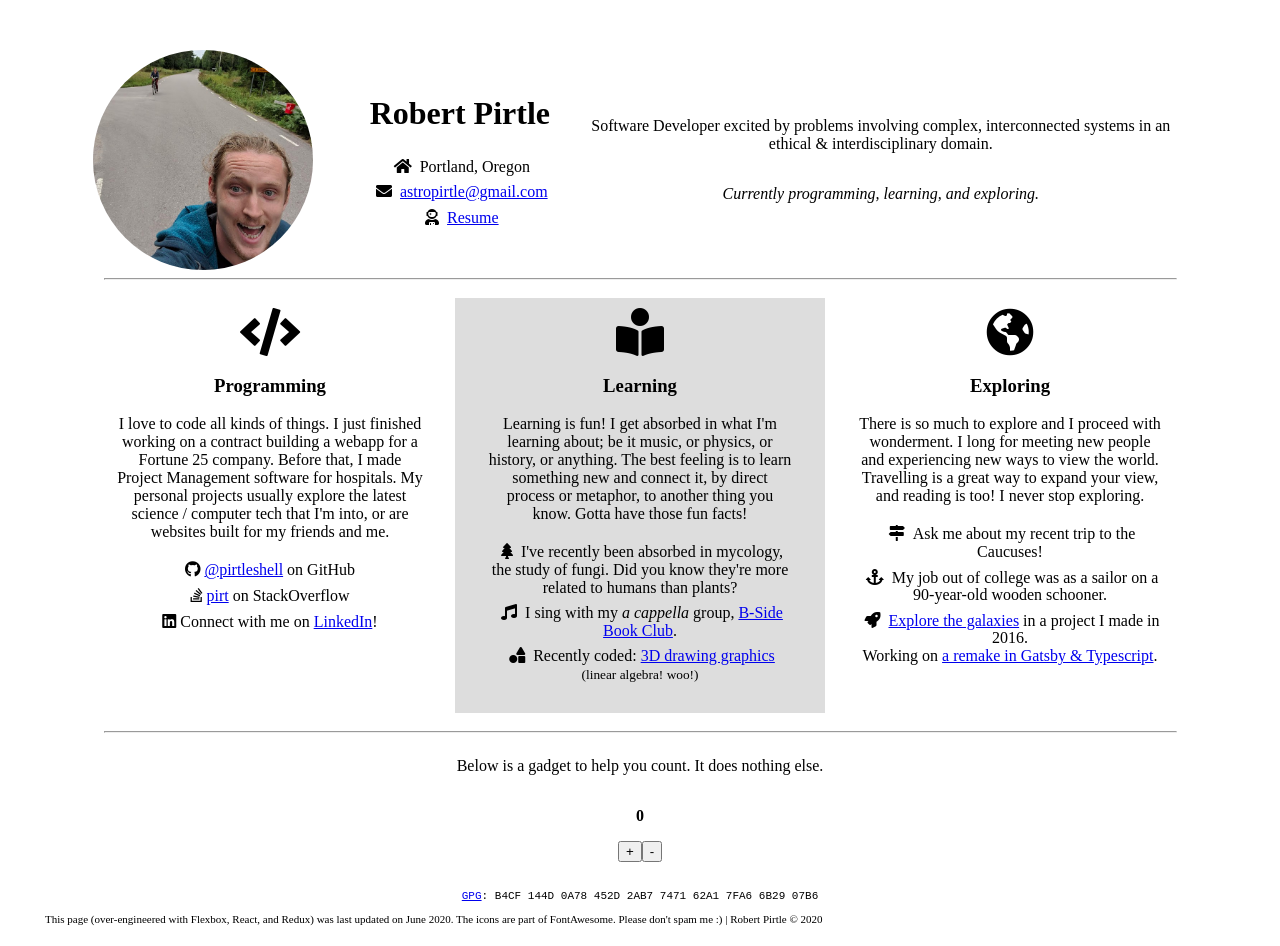
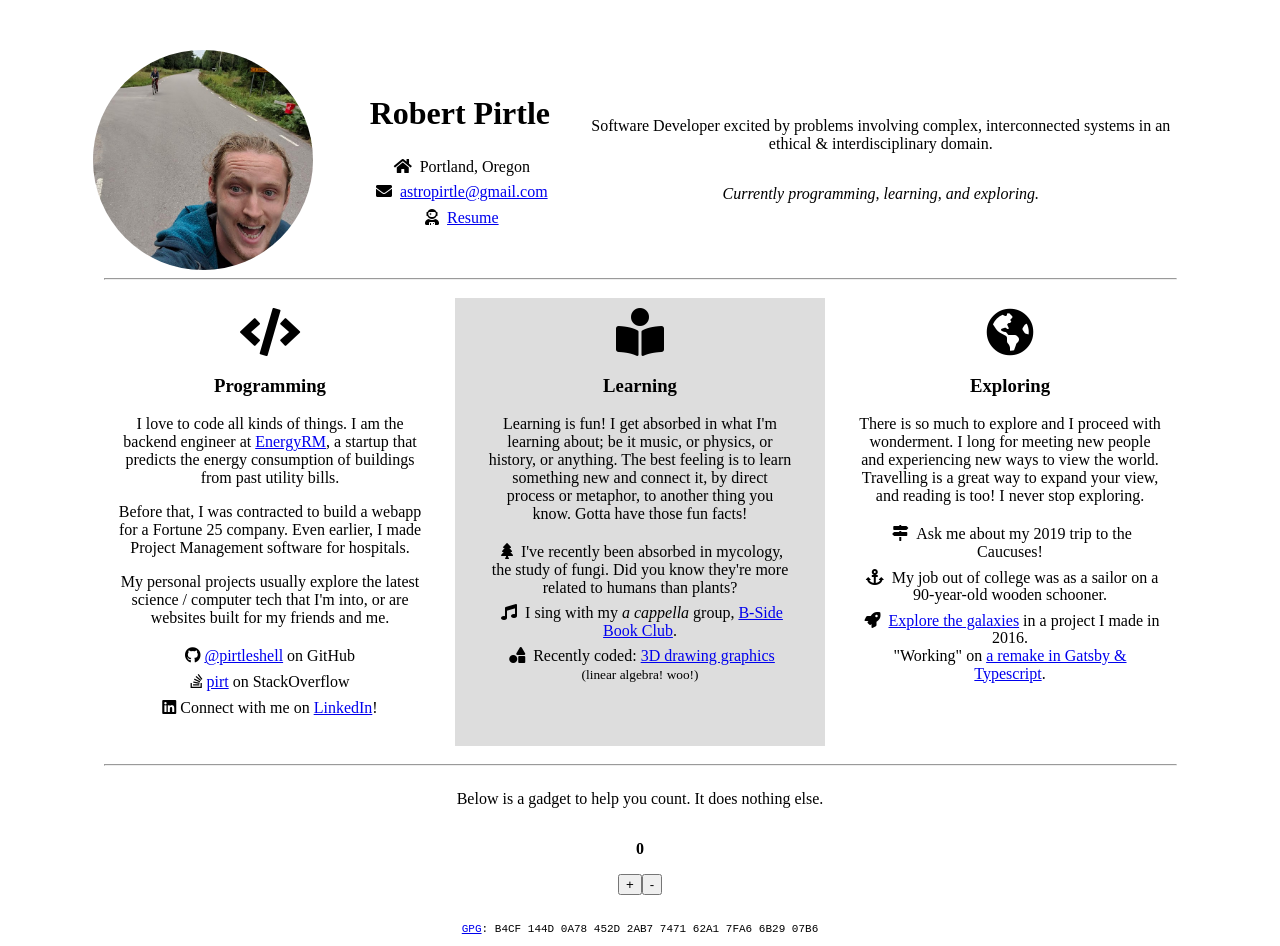
Before and after one commit to pirtleshell/profile, a React (Create React App) app: page / in a window 1280 px wide. Shown: the top 946 px of the page. Built offline with nearby package versions, Linux system fonts and the light colour scheme.

Commit message:
misc copy updates

```diff
--- a/src/components/BannerBox.js
+++ b/src/components/BannerBox.js
@@ -21,7 +21,7 @@ const BannerBox = () => {
         className="bannerImage"
         src="/imgs/sweeden-biking-cropped.jpg"
         alt="Robert Pirtle loves adventure."
-        title="Biking with my partner in Sweden! August 2019"
+        title="Biking in Sweden! August 2019"
       />
       <div className="bannerDetails">
         <h1>Robert Pirtle</h1>
--- a/src/components/Footer.js
+++ b/src/components/Footer.js
@@ -4,12 +4,13 @@ const Footer = () => {
   return (
     <footer>
       <code style={{ alignSelf: 'center' }}>
-        <a href="/pirtle-gpg.pub">GPG</a>: B4CF 144D 0A78 452D 2AB7  7471 62A1 7FA6 6B29 07B6
+        <a href="/pirtle-gpg.pub">GPG</a>: B4CF 144D 0A78 452D 2AB7 7471 62A1
+        7FA6 6B29 07B6
       </code>
       <p>
         This page (over-engineered with Flexbox, React, and Redux) was last
-        updated on June 2020. The icons are part of FontAwesome. Please don't
-        spam me :) | Robert Pirtle © 2020
+        updated on July 2021. The icons are part of FontAwesome. Please don't
+        spam me :) | Robert Pirtle © 2021
       </p>
     </footer>
   );
--- a/src/components/ProfileSplash.js
+++ b/src/components/ProfileSplash.js
@@ -26,13 +26,23 @@ const ProfileSplash = () => {
       title: 'Programming',
       caption: 'Code! Code! Code!',
       text: (
-        <p>
-          I love to code all kinds of things. I just finished working on a
-          contract building a webapp for a Fortune 25 company. Before that, I
-          made Project Management software for hospitals. My personal projects
-          usually explore the latest science&nbsp;/&nbsp;computer tech that I'm
-          into, or are websites built for my friends and me.
-        </p>
+        <>
+          <p>
+            I love to code all kinds of things. I am the backend engineer at{' '}
+            <a href="https://energyrm.com">EnergyRM</a>, a startup that predicts
+            the energy consumption of buildings from past utility bills.
+          </p>
+          <p>
+            Before that, I was contracted to build a webapp for a Fortune 25
+            company. Even earlier, I made Project Management software for
+            hospitals.
+          </p>
+          <p>
+            My personal projects usually explore the latest
+            science&nbsp;/&nbsp;computer tech that I'm into, or are websites
+            built for my friends and me.
+          </p>
+        </>
       ),
       icon: 'code',
       children: [
@@ -59,8 +69,7 @@ const ProfileSplash = () => {
     {
       title: 'Learning',
       caption: 'Learn! Learn! Learn!',
-      text:
-        "Learning is fun! I get absorbed in what I'm learning about; be it music, or physics, or history, or anything. The best feeling is to learn something new and connect it, by direct process or metaphor, to another thing you know. Gotta have those fun facts! ",
+      text: "Learning is fun! I get absorbed in what I'm learning about; be it music, or physics, or history, or anything. The best feeling is to learn something new and connect it, by direct process or metaphor, to another thing you know. Gotta have those fun facts! ",
       icon: 'book-reader',
       children: [
         <ul>
@@ -92,13 +101,12 @@ const ProfileSplash = () => {
     {
       title: 'Exploring',
       caption: 'Never stop exploring.',
-      text:
-        'There is so much to explore and I proceed with wonderment. I long for meeting new people and experiencing new ways to view the world. Travelling is a great way to expand your view, and reading is too! I never stop exploring.',
+      text: 'There is so much to explore and I proceed with wonderment. I long for meeting new people and experiencing new ways to view the world. Travelling is a great way to expand your view, and reading is too! I never stop exploring.',
       icon: 'globe-americas',
       children: [
         <ul>
           <li className="fa fa-map-signs">
-            &nbsp;<span>Ask me about my recent trip to the Caucuses!</span>
+            &nbsp;<span>Ask me about my 2019 trip to the Caucuses!</span>
           </li>
           <li className="fa fa-anchor">
             &nbsp;
@@ -115,7 +123,7 @@ const ProfileSplash = () => {
             </span>
             <br />
             <span>
-              Working on{' '}
+              "Working" on{' '}
               <a href="https://github.com/pirtleshell/lanex">
                 a remake in Gatsby & Typescript
               </a>
```
